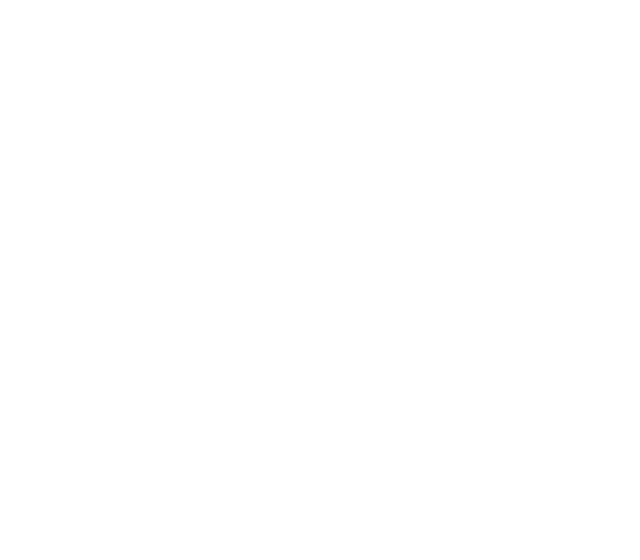
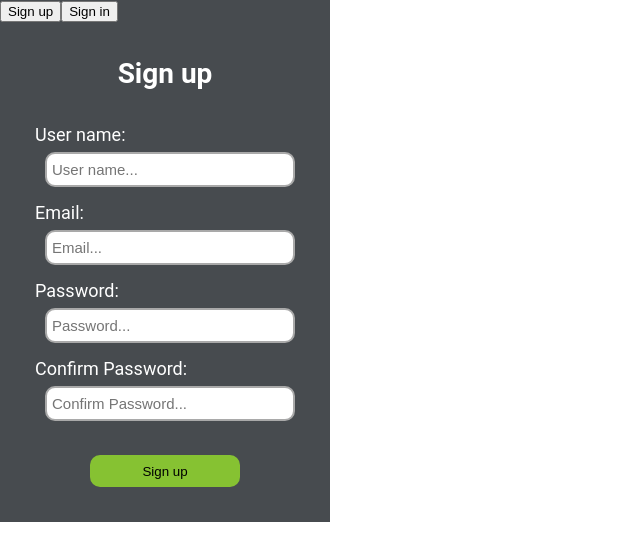
Before and after one commit to Houda-DE/ebook-frontend, a Next.js app: page /test in a window 1280 px wide. Shown: the top 560 px of the page, without its empty margins (0-640 px from the left). Built offline with nearby package versions, Linux system fonts and the light colour scheme.

Commit message:
working on authentication

```diff
--- a/component/Authentication/index.jsx
+++ b/component/Authentication/index.jsx
@@ -1,18 +1,60 @@
 import { useRef, useState } from "react"
+import React from "react"
+import Form from '../Form'
+import styles from './styles.module.css'
 
 const authentication = () => {
 
-    const inputRef = useRef()
+    const usernameRef = useRef()
+    const emailRef = useRef()
+    const passRef = useRef()
+    const cpassRef = useRef()
     const [authState , setAuthState] = useState('signup')
 
+    const signupElements = [
+        {
+            id : 'name',
+            placeholder : 'User name',
+            ref : usernameRef
+        },
+        {
+            id : 'email',
+            placeholder : 'Email',
+            ref : emailRef
+        },
+        {
+            id : 'pass',
+            placeholder : 'Password',
+            ref : passRef
+        },
+        {
+            id : 'cpass',
+            placeholder : 'Confirm Password',
+            ref : cpassRef
+        }
+    ]
+
+    const SignupSubmit = (e) => {
+        e.preventDefault()
+        console.log({
+            username : usernameRef.current.value,
+            email : emailRef.current.value,
+            password : passRef.current.value,
+            passConfirm : cpassRef.current.value
+        })
+    }
+
     return(
-        <div>
+        <div className = {styles.container}>
+            <div>
+                <button>Sign up</button>
+                <button>Sign in</button>
+            </div>
             {
                 authState === 'signup' ?
-                    ''
-                :   {
-
-                    }
+                   <Form title={'Sign up'} inputs={signupElements} submitButton={'Sign up'} options={[]} onSubmitFunc={SignupSubmit}/>
+                :
+                    <div></div>
             }
         </div>
     )
--- a/component/Authentication/styles.module.css
+++ b/component/Authentication/styles.module.css
@@ -0,0 +1,6 @@
+.container{
+    z-index: 10000;
+    background-color: #474b4f;
+    height: fit-content;
+    width: fit-content;
+}
--- a/component/Form/index.jsx
+++ b/component/Form/index.jsx
@@ -1,6 +1,41 @@
-const form = ({placeholders , onChangeFunc , onSubmitFunc}) => {
+import styles from './styles.module.css'
+
+const form = ({title , inputs , options , submitButton , onSubmitFunc}) => {
     return(
-        <div></div>
+        <div className={styles.container}>
+            <div className={styles.title}>{title}</div>
+            <form onSubmit={onSubmitFunc} className={styles.form}>
+                <div className={styles.inputsContainer}>
+                    {
+                        inputs.map((element , index) => {
+                            return(
+                                <div className={styles.element}>
+                                    <div>{element.placeholder}:</div>
+                                    <input
+                                        className={styles.input}
+                                        id = {element.id}
+                                        placeholder={`${element.placeholder}...`}
+                                        ref = {element.ref}
+                                    />
+                                </div>
+                            )
+                        })
+                    }
+                </div>
+                <div>
+                    {
+                        options.map((element , index) =>{
+                            return(
+                                <div>
+                                    <button onClick = {(e) => element.onClickFunc(e)}>{element.name}</button>
+                                </div>
+                            )
+                        })
+                    }
+                </div>
+                <button className={styles.submitButton} type="submit">{submitButton}</button>
+            </form>
+        </div>
     )
 }
 export default form
--- a/component/Form/styles.module.css
+++ b/component/Form/styles.module.css
@@ -0,0 +1,81 @@
+.container{
+
+    height: fit-content;
+    width: fit-content;
+    display: flex;
+    align-items: center;
+    justify-content: center;
+    flex-direction: column;
+    font-family: 'roboto';
+    gap: 34px;
+    padding: 35px;
+    color: white;
+
+}
+
+.title{
+    font-weight: bold;
+    font-size: 28px;
+}
+
+.form{
+
+    display: flex;
+    flex-direction: column;
+    gap: 17px;
+    font-size: 18px;
+
+}
+
+.input{
+
+    outline : none;
+    border: 2px solid darkgray;
+    height: 35px;
+    width: 250px;
+    border-radius: 10px;
+    padding: 5px;
+    font-size: 15px;
+    margin-left: 10px;
+
+}
+
+.inputsContainer{
+
+    display: flex;
+    flex-direction: column;
+    gap: 15px;
+
+}
+
+.element{
+
+    display: flex;
+    flex-direction: column;
+    gap: 7px;
+
+}
+
+.submitButton{
+
+    margin: auto;
+    height: 32px;
+    width: 150px;
+    border-radius: 10px;
+    background-color: #86c232;
+    border :none;
+
+}
+
+.submitButton:hover{
+
+    background-color: #61892f;
+    color: white;
+
+}
+
+.input:hover{
+
+    border: 2px solid #61892f;
+
+}
```
